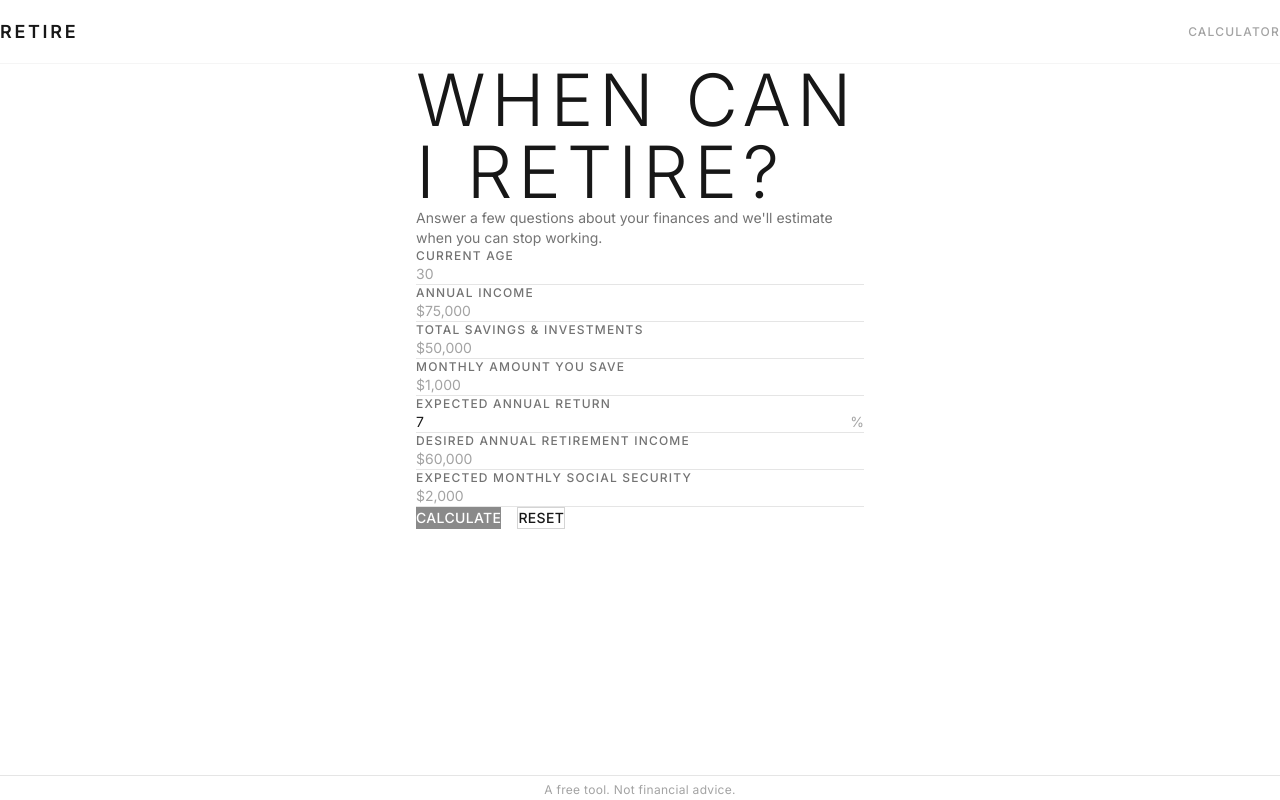
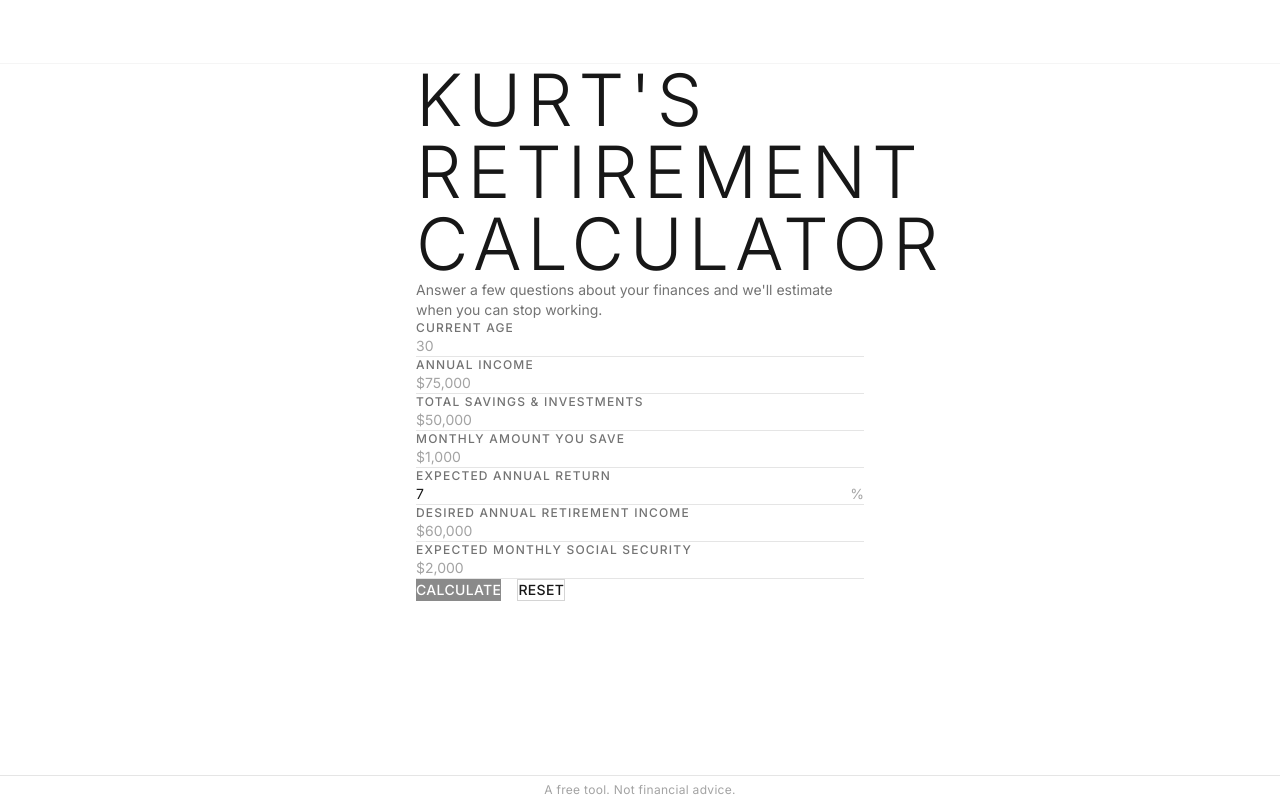
Before and after one commit to maxliebert480-art/retirement-calculator, a Next.js app: page / in a window 1280 px wide. Built offline with nearby package versions, Linux system fonts and the light colour scheme.

Commit message:
Remove navbar text, rename heading to Kurt's Retirement Calculator

```diff
--- a/src/app/page.tsx
+++ b/src/app/page.tsx
@@ -206,13 +206,7 @@ export default function Home() {
     <>
       {/* Navbar */}
       <nav className="sticky top-0 z-50 h-16 bg-white/90 backdrop-blur-sm border-b border-gray-100">
-        <div className="max-w-[1440px] mx-auto px-6 md:px-12 xl:px-16 h-full flex items-center justify-between">
-          <span className="text-lg font-semibold tracking-[0.15em] uppercase text-gray-900">
-            Retire
-          </span>
-          <span className="text-xs font-medium tracking-[0.1em] uppercase text-gray-400">
-            Calculator
-          </span>
+        <div className="max-w-[1440px] mx-auto px-6 md:px-12 xl:px-16 h-full flex items-center justify-center">
         </div>
       </nav>
 
@@ -224,9 +218,11 @@ export default function Home() {
               {/* Hero */}
               <div className="pt-24 pb-8">
                 <h1 className="text-5xl md:text-7xl font-light tracking-[0.08em] uppercase text-gray-900">
-                  When Can
+                  Kurt&apos;s
                   <br />
-                  I Retire?
+                  Retirement
+                  <br />
+                  Calculator
                 </h1>
                 <p className="mt-6 text-sm text-gray-500">
                   Answer a few questions about your finances and we&apos;ll
```
